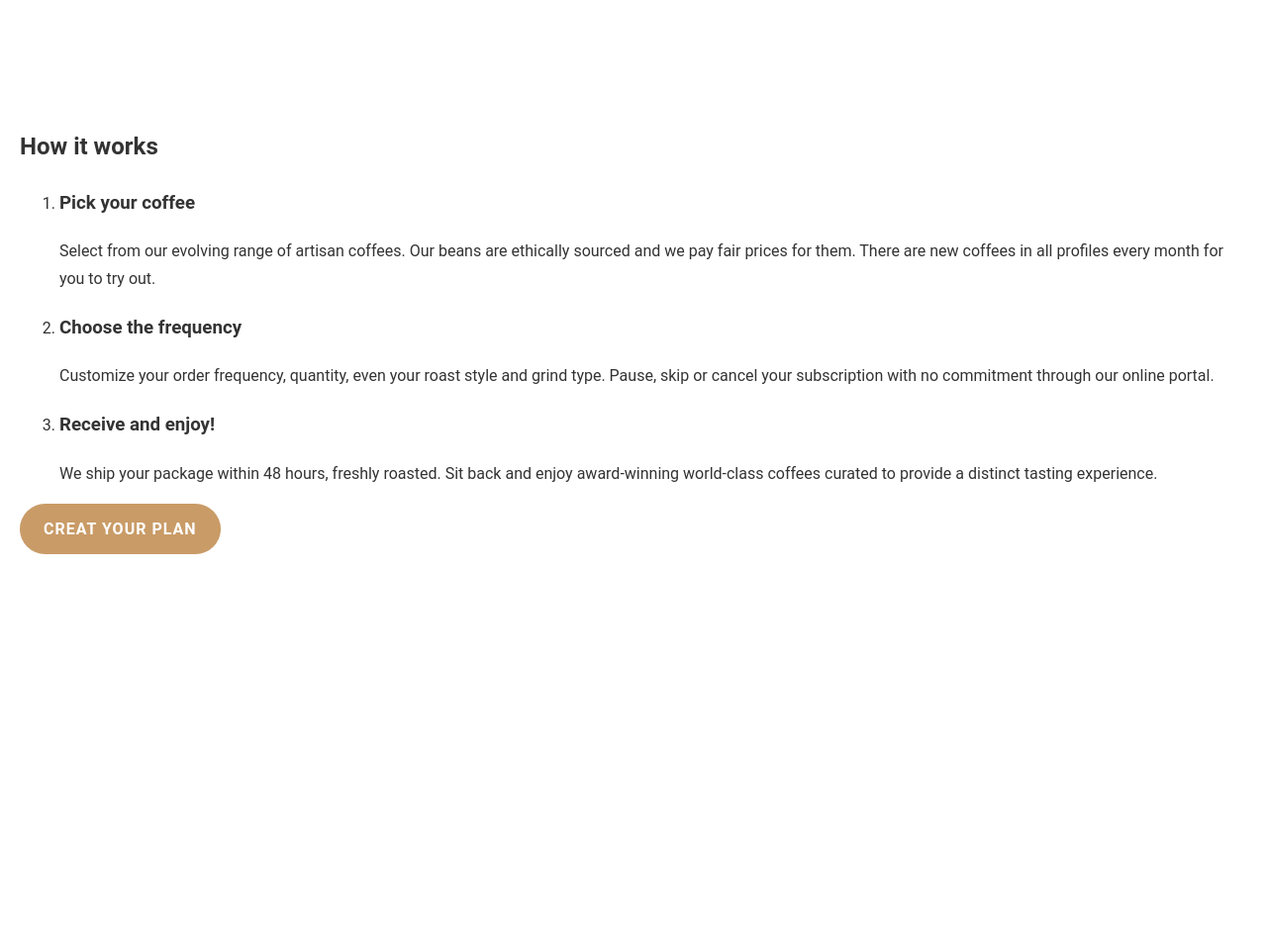
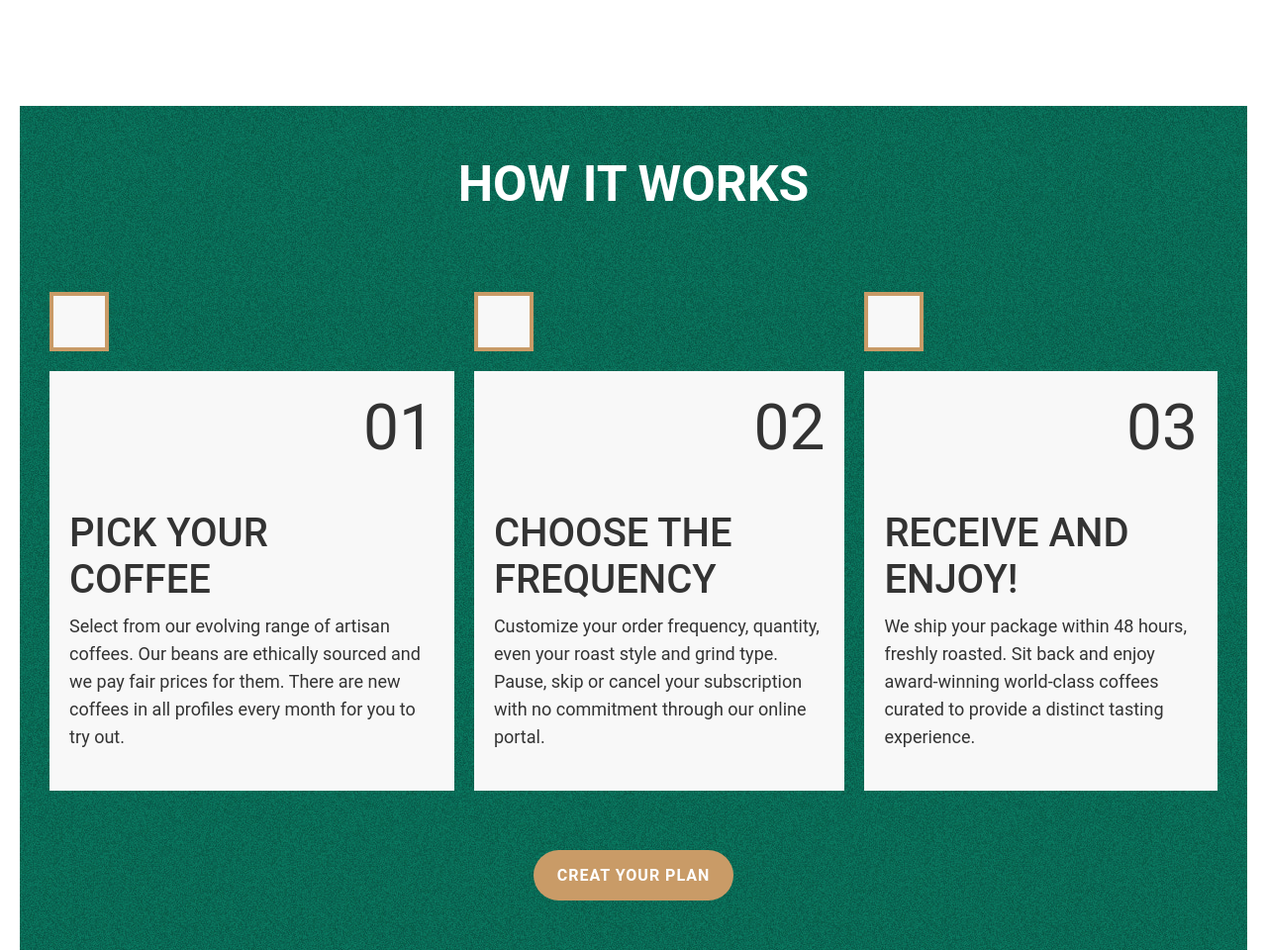
Before and after one commit to Abdulholiq13/coffeeroasters, a plain HTML site: page index.html in a window 1280 px wide. Shown: the part 3526-4486 px from the top of the page at 99% size. Before the commit the page ends 4136 px from the top, so only its background shows below. Drawn offline with Linux system fonts and the light colour scheme.

Commit message:
Add how-it works section

```diff
--- a/css/style.css
+++ b/css/style.css
@@ -394,6 +394,88 @@ img {
   line-height: 28px;
 }
 
+/* HOW-IT-WORKS */
+.how-it-works-inner {
+  padding: 50px 30px;
+  background-color: var(--accent-color-green);
+  background-image: url("../img/green-bg.jpg");
+  text-align: center;
+}
+
+.how-it-works-heading {
+  margin-top: 0;
+  margin-bottom: 80px;
+  font-size: 50px;
+  line-height: normal;
+  color: #fff;
+  text-align: center;
+  text-transform: uppercase;
+}
+
+.how-it-works-list {
+  display: flex;
+  padding: 0;
+  margin: 0;
+  list-style: none;
+  margin-bottom: 60px;
+  margin-left: -20px;
+  text-align: left;
+  counter-reset: how-it-works;
+}
+
+.how-it-works-item {
+  display: flex;
+  flex-direction: column;
+  width: calc(100% / 3 - 20);
+  margin-left: 20px;
+  counter-increment: how-it-works;
+}
+
+.how-it-works-item::before {
+  width: 60px;
+  height: 60px;
+  border: 4px solid var(--accent-color-light-brown);
+  margin-bottom: 20px;
+  background-color: var(--light-bg);
+  content: "";
+}
+
+.how-it-works-info {
+  flex-grow: 1;
+  display: flex;
+  flex-direction: column;
+  padding: 20px 20px 40px;
+  background-color: var(--light-bg);
+}
+
+.how-it-works-info::before {
+  align-self: flex-end;
+  margin-bottom: 45px;
+  font-size: 64px;
+  line-height: normal;
+  content: "0" counter(how-it-works);
+}
+
+.how-it-works-step-title {
+  margin-top: 0;
+  margin-bottom: 10px;
+  width: 250px;
+  font-size: 40px;
+  line-height: normal;
+  font-weight: 500;
+  text-transform: uppercase;
+}
+
+.how-it-works-step-text {
+  margin: 0;
+  font-size: 18px;
+  line-height: 28px;
+}
+
+.how-it-works-cta:focus {
+  outline-color: var(--accent-color-light-brown);
+}
+
 /* RETINA-BG */
 @media only screen and (-webkit-min-device-pixel-ratio: 2),
   only screen and (min--moz-device-pixel-ratio: 2),
@@ -412,4 +494,8 @@ img {
   .index-features-bg {
     background-image: url("../img/index-features-bg@2x.jpg");
   }
+
+  .how-it-works-inner {
+    background-image: url("../img/green-bg@2x.jpg");
+  }
 }
```
Also changed, not shown: img/green-bg.jpg (added), img/green-bg@2x.jpg (added).
